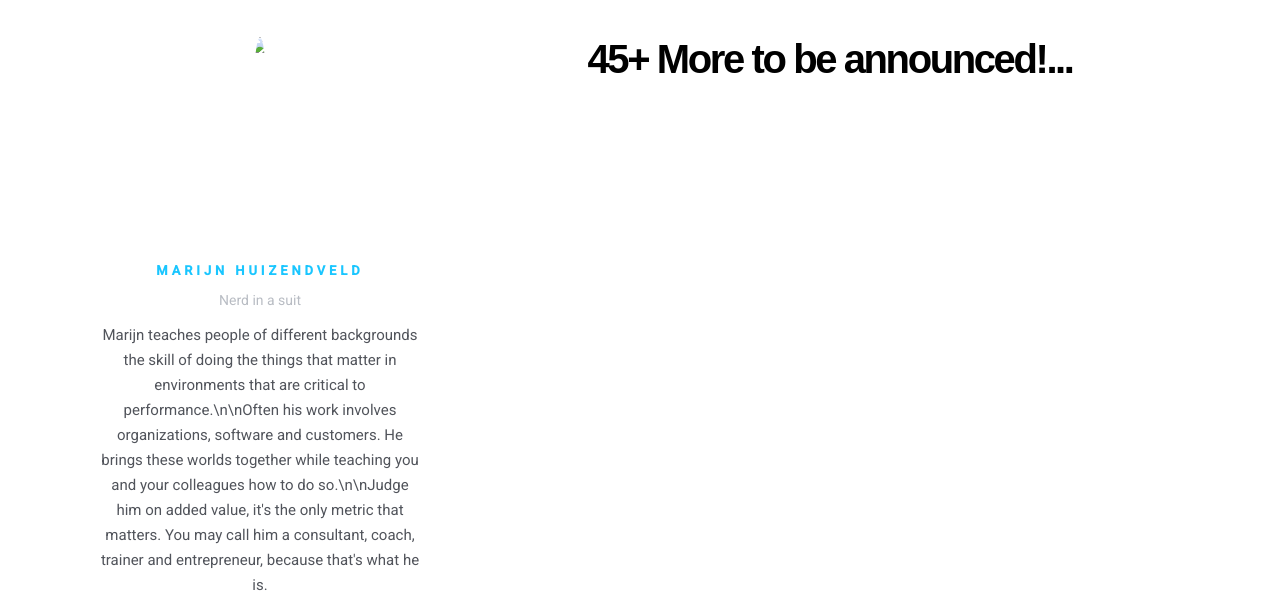
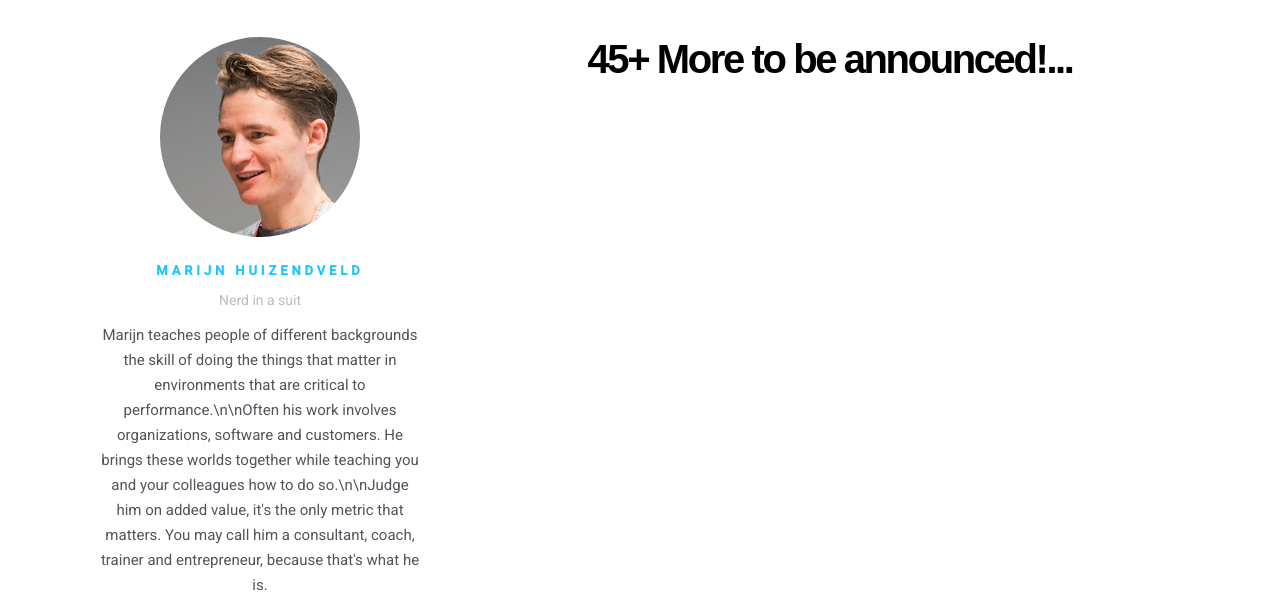
Before and after one commit to ncraftsconf/newcrafts20, a plain HTML site: page index.html in a window 1280 px wide. Shown: the part 4126-4719 px from the top of the page. Drawn offline with Linux system fonts and the light colour scheme; some packages are replaced by stand-ins of ours; a web font is replaced by a local one.

Commit message:
Added Marijn

```diff
--- a/index.html
+++ b/index.html
@@ -588,7 +588,7 @@
             <div class="col-sm-4">
                 <div class="speaker">
                     <div class="photo-wrapper rounded">
-                        <img src="assets/img/speakers/MarijnHuizendveld.jpg alt="Marijn Huizendveld" class="img-responsive">
+                        <img src="assets/img/speakers/MarijnHuizendveld.jpg" alt="Marijn Huizendveld" class="img-responsive">
                     </div>
                     <h3 class="name">MARIJN HUIZENDVELD</h3>
                     <p class="text-alt">
```
